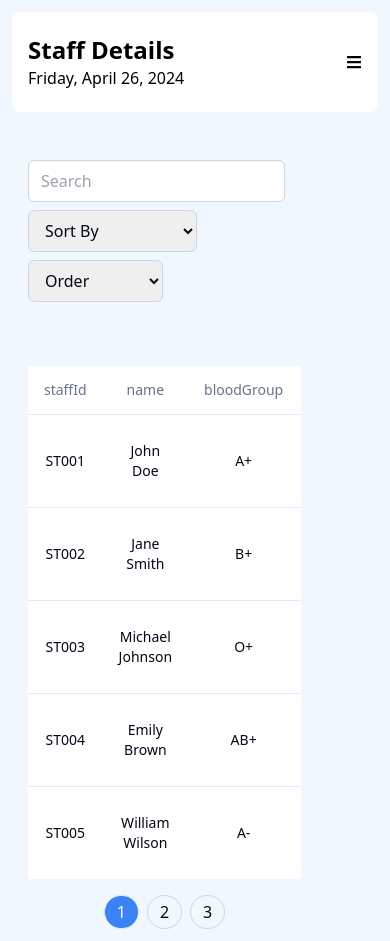
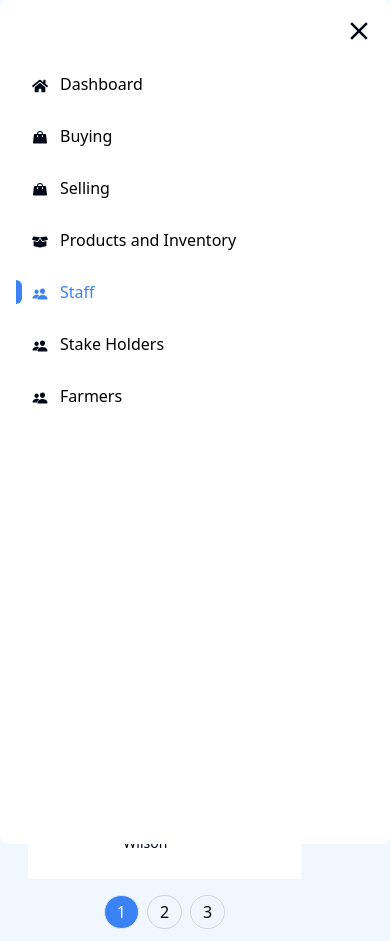
Before and after one commit to Vishakh2012/AgriERP, a React (Vite) app in the folder app/: page /staff in a window 390 px wide. Built offline with nearby package versions, Linux system fonts and the light colour scheme.

Commit message:
FEAT: - dashboard made reactive
CHORES:
- import of new react-icon
- import of new componenent shadcn

```diff
--- a/app/src/components/Header/Header.tsx
+++ b/app/src/components/Header/Header.tsx
@@ -1,6 +1,10 @@
 import ProfileDropdown from '@/components/Header/ProfileDropdown';
 import React, { useState } from 'react';
-import { FaBars } from 'react-icons/fa';
+import { FaBars, FaHome, FaBoxOpen } from 'react-icons/fa';
+import SidePanelButton from '../SidePanel/sidePanelButton';
+import { PiHandbagFill } from 'react-icons/pi';
+import { IoPeople } from 'react-icons/io5';
+import { IoMdClose } from "react-icons/io";
 interface Headercontent {
     text: string;
 }
@@ -38,6 +42,22 @@ const Header: React.FC<Headercontent> = (props) => {
                     <ProfileDropdown />
                 </div>
             </div>
+            {showSidebar && (
+                <div className="absolute top-0 left-0 transform md:hidden bg-white w-full h-full p-4 rounded-lg z-30">
+                    <button  className= 'float-right' onClick={toggleSidebar}><IoMdClose size={30}/></button>
+
+                    <ul className='mt-14'>
+                        <li className="mb-7"><SidePanelButton text="Dashboard" url='/home' icon={<FaHome />}  /></li>
+                        <li className="mb-7"><SidePanelButton text="Buying" url='/purchase' icon={<PiHandbagFill />} /></li>
+                        <li className="mb-7"><SidePanelButton text="Selling" url='/sales' icon={<PiHandbagFill />} /></li>
+                        <li className="mb-7"><SidePanelButton text="Products and Inventory" url='/products' icon={<FaBoxOpen />} /></li>
+                        <li className="mb-7"><SidePanelButton text="Staff" url='/staff' icon={<IoPeople />} /></li>
+                        <li className="mb-7"><SidePanelButton text="Stake Holders" url='/stakeholders' icon={<IoPeople />} /></li>
+                        <li className="mb-7"><SidePanelButton text="Farmers" url='/farmers' icon={<IoPeople />} /></li>
+                    </ul>
+
+                </div>
+            )}
         </div>
     );
 }
--- a/app/src/components/SidePanel/sidePanel.tsx
+++ b/app/src/components/SidePanel/sidePanel.tsx
@@ -1,5 +1,3 @@
-import { useState } from 'react';
-import { FaBars } from 'react-icons/fa'; // Import the icon you want to use for the toggle butto
 import { IoPeople } from "react-icons/io5";
 import { FaHome } from "react-icons/fa";
 import { PiHandbagFill } from "react-icons/pi";
@@ -13,8 +11,8 @@ import SidePanelButton from "./sidePanelButton";
 const Sidebar = () => {
     return (
         <div className='flex'>
-        <div className="md:w-1/5 bg-white text-black hidden md:block">
-          <div className="fixed">
+        <div className="md:w-1/5 bg-white text-black hidden md:block pr-4">
+          <div className="">
             <ul className='mt-14'>
               <li className="mb-7"><SidePanelButton text="Dashboard" url='/home' icon={<FaHome />}/></li>
               <li className="mb-7"><SidePanelButton text="Buying" url='/purchase' icon={<PiHandbagFill />}/></li>
--- a/app/src/components/SidePanel/sidePanelButton.tsx
+++ b/app/src/components/SidePanel/sidePanelButton.tsx
@@ -12,7 +12,7 @@ const SidePanelButton: React.FC<SidePanelButtonContent> = (props: SidePanelButto
     const isActive = location.pathname === props.url;
 
     return (
-        <div className={`flex items-center mb-6 relative pl-4`}>
+        <div className={`flex z-60 items-center mb-6 relative pl-4`}>
             <div className={`w-1.5 h-full bg-blue-500 absolute left-0 top-0 ${isActive ? "" : "hidden"} rounded-r-md`}></div>
             {props.icon && (
                 <span className={`mr-3 mt-1 ${isActive ? "text-blue-500" : ""}`}>
@@ -22,7 +22,7 @@ const SidePanelButton: React.FC<SidePanelButtonContent> = (props: SidePanelButto
             {/* Render the text only for large screens */}
             <Link
                 to={props.url}
-                className={`block text-black hover:text-gray-800 ${isActive ? "text-blue-500" : ""} ${props.icon ? "hidden md:block" : ""}`}
+                className={`flex z-50 text-black hover:text-gray-800 ${isActive ? "text-blue-500" : ""} ${props.icon ? "md:block" : ""}`}
             >
                 {props.text}
             </Link>
--- a/app/src/page/Dashboard/Dashboard.tsx
+++ b/app/src/page/Dashboard/Dashboard.tsx
@@ -46,7 +46,7 @@ const Dashboard = () => {
 
                 <DashBoardCardGroup />
                 <div className='w-5/6 h-1/3'>
-                    <div className='mt-2 flex flex-col md:flex-row gap-x-2 rounded-lg'>
+                    <div className='mt-3 flex flex-col md:flex-row gap-x-2 rounded-lg'>
                         <div className='w-full md:w-1/2 mb-2 md:mb-0 bg-white rounded-lg'>
                             <GraphDropdown onDataFetched={handleBarChartData} />
                             <BarChart graphData={barchartData} />
@@ -59,13 +59,13 @@ const Dashboard = () => {
 
                     </div>
                     <div className='flex flex-col md:flex-row rounded-lg gap-x-2 mt-2 '>
-                        <div className='w-full md:w-1/2 bg-white h-[390px]'>
+                        <div className='w-full md:w-1/2 mb-2 md:mb-0 bg-white h-[390px]'>
                             <div className='p-3'>
                                 <TopSellingProducts />
                             </div>
                         </div>
 
-                        <div className='w-full md:w-1/2 bg-white mr-5'>
+                        <div className='w-full md:w-1/2 bg-white'>
                             <LineChart graphData={barchartData} />
                         </div>
 
--- a/app/src/page/Dashboard/DashboardShortCards.tsx
+++ b/app/src/page/Dashboard/DashboardShortCards.tsx
@@ -34,7 +34,7 @@ const DashBoardCardGroup = () => {
     };
 
     return (
-        <div className="flex flex-col md:gap-x-1 md:flex-row mt-12  w-full md:w-5/6 justify-center items-center md:justify-around md:items-start ">
+        <div className="flex flex-col md:gap-x-1 md:flex-row mt-12 w-full  md:w-5/6 justify-center items-center md:justify-around md:items-start ">
             <DashboardCard text="Total Sales" icon={<IconContext.Provider value={{ color: "green", size: '24px', className: "mr-2" }}><FaMoneyBillTrendUp /></IconContext.Provider>} figures={convertToNumber(data[0])} difference={convertToNumber(data[0])} />
             <DashboardCard text="Total Purchase" icon={<IconContext.Provider value={{ color: "red", size: '24px', className: "mr-2" }}><GrMoney /></IconContext.Provider>} figures={convertToNumber(data[1])} difference={convertToNumber(data[1])} />
             <DashboardCard text="Profit/Loss" icon={<IconContext.Provider value={{ color: "green", size: '24px', className: "mr-2" }}><GrMoney /></IconContext.Provider>} figures={convertToNumber(data[2])} difference={convertToNumber(data[2])} />
```
